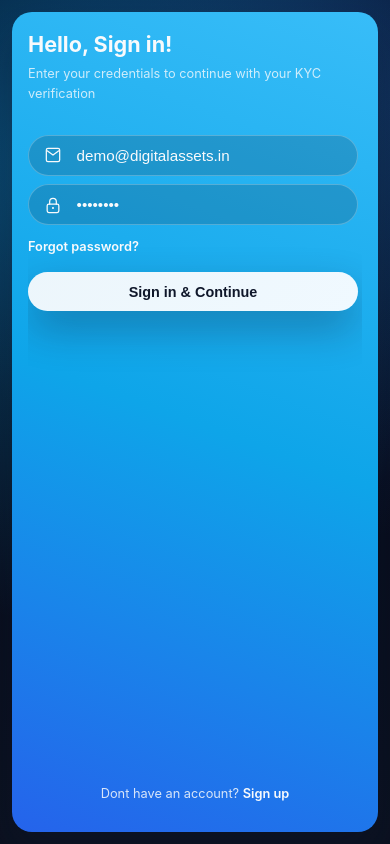
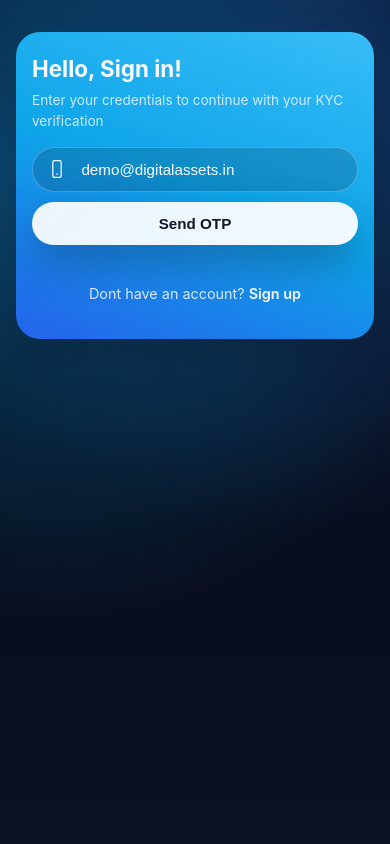
Before and after one commit to ajaypanchal761/digitalasset, a React app in the folder frontend/: page /auth/login in a window 390 px wide. Built offline with nearby package versions, Linux system fonts and the light colour scheme; the HTML template or start-up script is replaced by a standard one.

Commit message:
otp changed pages

```diff
--- a/frontend/src/components/forms/AuthInput.jsx
+++ b/frontend/src/components/forms/AuthInput.jsx
@@ -1,11 +1,11 @@
 import { forwardRef } from 'react';
 
 const AuthInput = forwardRef(function AuthInput(
-  { icon, type = 'text', placeholder, value, onChange, name, autoComplete, autoFocus },
+  { icon, type = 'text', placeholder, value, onChange, name, autoComplete, autoFocus, disabled, maxLength },
   ref,
 ) {
   return (
-    <label className="auth-field">
+    <label className={`auth-field ${disabled ? 'auth-field--disabled' : ''}`}>
       {icon ? <span className="auth-field-icon">{icon}</span> : null}
       <input
         ref={ref}
@@ -16,6 +16,8 @@ const AuthInput = forwardRef(function AuthInput(
         onChange={onChange}
         autoComplete={autoComplete}
         autoFocus={autoFocus}
+        disabled={disabled}
+        maxLength={maxLength}
       />
     </label>
   );
--- a/frontend/src/pages/Auth/Login.jsx
+++ b/frontend/src/pages/Auth/Login.jsx
@@ -1,13 +1,13 @@
 import { useState, useEffect } from "react";
 import { Link, useNavigate, useLocation } from "react-router-dom";
 import AuthCard from "../../components/common/AuthCard.jsx";
-import { MailIcon, LockIcon } from "../../components/common/AuthIcons.jsx";
+import { MailIcon, PhoneIcon } from "../../components/common/AuthIcons.jsx";
 import AuthInput from "../../components/forms/AuthInput.jsx";
 import { useAuth } from "../../context/AuthContext.jsx";
 
 const DEFAULT_CREDENTIALS = {
-  email: "demo@digitalassets.in",
-  password: "Demo@123",
+  phoneOrEmail: "demo@digitalassets.in",
+  otp: "",
 };
 
 const Login = () => {
@@ -16,6 +16,8 @@ const Login = () => {
   const { signIn } = useAuth();
 
   const [form, setForm] = useState(DEFAULT_CREDENTIALS);
+  const [otpSent, setOtpSent] = useState(false);
+  const [sendingOtp, setSendingOtp] = useState(false);
   const [submitting, setSubmitting] = useState(false);
   const [error, setError] = useState("");
   const [successMessage, setSuccessMessage] = useState("");
@@ -30,24 +32,64 @@ const Login = () => {
 
   const handleChange = (event) => {
     const { name, value } = event.target;
-    setForm((prev) => ({ ...prev, [name]: value }));
+    // Only allow numbers for OTP
+    if (name === "otp") {
+      const numericValue = value.replace(/\D/g, "");
+      setForm((prev) => ({ ...prev, [name]: numericValue }));
+    } else {
+      setForm((prev) => ({ ...prev, [name]: value }));
+    }
+  };
+
+  const handleSendOtp = async () => {
+    setError("");
+
+    if (!form.phoneOrEmail.trim()) {
+      setError("Please enter phone number or email.");
+      return;
+    }
+
+    try {
+      setSendingOtp(true);
+      // Simulate OTP sending - in real app, call API to send OTP
+      await new Promise((resolve) => setTimeout(resolve, 1000));
+      setOtpSent(true);
+      setSuccessMessage("OTP has been sent to your phone/email.");
+    } catch (err) {
+      setError("Failed to send OTP. Please try again.");
+    } finally {
+      setSendingOtp(false);
+    }
   };
 
   const handleSubmit = async (event) => {
     event.preventDefault();
     setError("");
 
-    if (!form.email.trim() || !form.password.trim()) {
-      setError("Please enter both email and password.");
+    if (!otpSent) {
+      handleSendOtp();
+      return;
+    }
+
+    if (!form.otp.trim()) {
+      setError("Please enter OTP.");
+      return;
+    }
+
+    if (form.otp.length !== 6) {
+      setError("OTP must be 6 digits.");
       return;
     }
 
     try {
       setSubmitting(true);
-      const result = await signIn(form);
+      const result = await signIn({
+        phoneOrEmail: form.phoneOrEmail,
+        otp: form.otp,
+      });
 
       if (!result.success) {
-        setError(result.error || "Unable to sign in. Please try again.");
+        setError(result.error || "Invalid OTP. Please try again.");
         setSubmitting(false);
         return;
       }
@@ -75,29 +117,57 @@ const Login = () => {
           <div className="auth-success">{successMessage}</div>
         ) : null}
         <AuthInput
-          icon={<MailIcon />}
-          type="email"
-          name="email"
-          placeholder="Enter your email"
-          value={form.email}
+          icon={<PhoneIcon />}
+          type="text"
+          name="phoneOrEmail"
+          placeholder="Enter phone number or email"
+          value={form.phoneOrEmail}
           onChange={handleChange}
-          autoComplete="email"
+          autoComplete="username"
           autoFocus
+          disabled={otpSent}
         />
-        <AuthInput
-          icon={<LockIcon />}
-          type="password"
-          name="password"
-          placeholder="Password"
-          value={form.password}
-          onChange={handleChange}
-          autoComplete="current-password"
-        />
-        <div className="auth-meta">
-          <Link to="/auth/forgot-password">Forgot password?</Link>
-        </div>
-        <button type="submit" className="auth-primary-btn" disabled={submitting}>
-          {submitting ? "Signing in..." : "Sign in & Continue"}
+        {otpSent && (
+          <AuthInput
+            icon={<MailIcon />}
+            type="text"
+            name="otp"
+            placeholder="Enter 6-digit OTP"
+            value={form.otp}
+            onChange={handleChange}
+            autoComplete="one-time-code"
+            maxLength={6}
+          />
+        )}
+        {otpSent && (
+          <div className="auth-meta">
+            <button
+              type="button"
+              onClick={handleSendOtp}
+              disabled={sendingOtp}
+              style={{
+                background: "transparent",
+                border: "none",
+                color: "#f8fafc",
+                fontWeight: 600,
+                cursor: "pointer",
+                textDecoration: "underline",
+                padding: 0,
+                fontSize: "0.95rem",
+              }}
+            >
+              {sendingOtp ? "Sending..." : "Resend OTP"}
+            </button>
+          </div>
+        )}
+        <button type="submit" className="auth-primary-btn" disabled={submitting || sendingOtp}>
+          {submitting
+            ? "Signing in..."
+            : otpSent
+              ? "Verify OTP & Sign in"
+              : sendingOtp
+                ? "Sending OTP..."
+                : "Send OTP"}
         </button>
       </form>
     </AuthCard>
--- a/frontend/src/pages/Auth/Register.jsx
+++ b/frontend/src/pages/Auth/Register.jsx
@@ -1,7 +1,7 @@
 import { useState, useEffect } from "react";
 import { Link, useNavigate } from "react-router-dom";
 import AuthCard from "../../components/common/AuthCard.jsx";
-import { UserIcon, MailIcon, PhoneIcon, LockIcon } from "../../components/common/AuthIcons.jsx";
+import { UserIcon, MailIcon, PhoneIcon } from "../../components/common/AuthIcons.jsx";
 import AuthInput from "../../components/forms/AuthInput.jsx";
 import { useAuth } from "../../context/AuthContext.jsx";
 
@@ -11,14 +11,15 @@ const Register = () => {
 
   const [form, setForm] = useState({
     fullName: "",
-    contact: "",
+    phone: "",
     email: "",
-    password: "",
-    confirmPassword: "",
+    otp: "",
     acceptTerms: false,
   });
 
   const [errors, setErrors] = useState({});
+  const [otpSent, setOtpSent] = useState(false);
+  const [sendingOtp, setSendingOtp] = useState(false);
   const [submitting, setSubmitting] = useState(false);
   const [showEmailVerification, setShowEmailVerification] = useState(false);
   const [verificationSuccess, setVerificationSuccess] = useState(false);
@@ -26,35 +27,34 @@ const Register = () => {
 
   const handleChange = (event) => {
     const { name, value, type, checked } = event.target;
-    setForm((prev) => ({
-      ...prev,
-      [name]: type === "checkbox" ? checked : value,
-    }));
+    // Only allow numbers for phone and OTP
+    if (type === "checkbox") {
+      setForm((prev) => ({ ...prev, [name]: checked }));
+    } else if (name === "phone" || name === "otp") {
+      const numericValue = value.replace(/\D/g, "");
+      setForm((prev) => ({ ...prev, [name]: numericValue }));
+    } else {
+      setForm((prev) => ({ ...prev, [name]: value }));
+    }
   };
 
-  const validate = () => {
+  const validateBasicInfo = () => {
     const nextErrors = {};
 
     if (!form.fullName.trim()) {
       nextErrors.fullName = "Full name is required.";
     }
 
-    if (!form.contact.trim()) {
-      nextErrors.contact = "Phone or email is required.";
+    if (!form.phone.trim()) {
+      nextErrors.phone = "Phone number is required.";
+    } else if (!/^[0-9]{10}$/.test(form.phone.trim())) {
+      nextErrors.phone = "Enter a valid 10-digit phone number.";
     }
 
     if (!form.email.trim()) {
       nextErrors.email = "Email is required.";
     } else if (!/^[^\s@]+@[^\s@]+\.[^\s@]+$/.test(form.email)) {
       nextErrors.email = "Enter a valid email address.";
-    }
-
-    if (form.password.length < 8) {
-      nextErrors.password = "Password must be at least 8 characters.";
-    }
-
-    if (form.password !== form.confirmPassword) {
-      nextErrors.confirmPassword = "Passwords do not match.";
     }
 
     if (!form.acceptTerms) {
@@ -65,12 +65,49 @@ const Register = () => {
     return Object.keys(nextErrors).length === 0;
   };
 
+  const validateOtp = () => {
+    const nextErrors = {};
+
+    if (!form.otp.trim()) {
+      nextErrors.otp = "OTP is required.";
+    } else if (form.otp.length !== 6 || !/^[0-9]{6}$/.test(form.otp.trim())) {
+      nextErrors.otp = "OTP must be 6 digits.";
+    }
+
+    setErrors(nextErrors);
+    return Object.keys(nextErrors).length === 0;
+  };
+
+  const handleSendOtp = async () => {
+    setErrors({});
+    if (!validateBasicInfo()) {
+      return;
+    }
+
+    try {
+      setSendingOtp(true);
+      // Simulate OTP sending - in real app, call API to send OTP
+      await new Promise((resolve) => setTimeout(resolve, 1000));
+      setOtpSent(true);
+      setErrors({});
+    } catch (err) {
+      setErrors({ form: "Failed to send OTP. Please try again." });
+    } finally {
+      setSendingOtp(false);
+    }
+  };
+
   const handleSubmit = async (event) => {
     event.preventDefault();
     setShowEmailVerification(false);
     setVerificationSuccess(false);
 
-    if (!validate()) {
+    if (!otpSent) {
+      handleSendOtp();
+      return;
+    }
+
+    if (!validateOtp()) {
       return;
     }
 
@@ -78,9 +115,9 @@ const Register = () => {
       setSubmitting(true);
       const result = await signUp({
         fullName: form.fullName,
-        contact: form.contact,
+        phone: form.phone,
         email: form.email,
-        password: form.password,
+        otp: form.otp,
       });
 
       if (result.success) {
@@ -183,13 +220,15 @@ const Register = () => {
 
         <AuthInput
           icon={<PhoneIcon />}
-          name="contact"
-          placeholder="Phone or Email"
-          value={form.contact}
+          type="tel"
+          name="phone"
+          placeholder="Phone number"
+          value={form.phone}
           onChange={handleChange}
           autoComplete="tel"
+          disabled={otpSent}
         />
-        {errors.contact ? <span className="auth-error-text">{errors.contact}</span> : null}
+        {errors.phone ? <span className="auth-error-text">{errors.phone}</span> : null}
 
         <AuthInput
           icon={<MailIcon />}
@@ -199,33 +238,46 @@ const Register = () => {
           value={form.email}
           onChange={handleChange}
           autoComplete="email"
+          disabled={otpSent}
         />
         {errors.email ? <span className="auth-error-text">{errors.email}</span> : null}
 
+        {otpSent && (
+          <>
             <AuthInput
-          icon={<LockIcon />}
-          type="password"
-          name="password"
-          placeholder="Password"
-          value={form.password}
+              icon={<MailIcon />}
+              type="text"
+              name="otp"
+              placeholder="Enter 6-digit OTP"
+              value={form.otp}
               onChange={handleChange}
-          autoComplete="new-password"
+              autoComplete="one-time-code"
+              maxLength={6}
             />
-        {errors.password ? <span className="auth-error-text">{errors.password}</span> : null}
+            {errors.otp ? <span className="auth-error-text">{errors.otp}</span> : null}
+            <div className="auth-meta">
+              <button
+                type="button"
+                onClick={handleSendOtp}
+                disabled={sendingOtp}
+                style={{
+                  background: "transparent",
+                  border: "none",
+                  color: "#f8fafc",
+                  fontWeight: 600,
+                  cursor: "pointer",
+                  textDecoration: "underline",
+                  padding: 0,
+                  fontSize: "0.95rem",
+                }}
+              >
+                {sendingOtp ? "Sending..." : "Resend OTP"}
+              </button>
+            </div>
+          </>
+        )}
 
-        <AuthInput
-          icon={<LockIcon />}
-          type="password"
-          name="confirmPassword"
-          placeholder="Confirm password"
-          value={form.confirmPassword}
-          onChange={handleChange}
-          autoComplete="new-password"
-        />
-        {errors.confirmPassword ? (
-          <span className="auth-error-text">{errors.confirmPassword}</span>
-        ) : null}
-
+        {!otpSent && (
           <label className="auth-terms">
             <input
               type="checkbox"
@@ -237,10 +289,17 @@ const Register = () => {
               I agree to the <Link to="/legal/terms">Terms & Conditions</Link>
             </span>
           </label>
+        )}
         {errors.acceptTerms ? <span className="auth-error-text">{errors.acceptTerms}</span> : null}
 
-        <button type="submit" className="auth-primary-btn" disabled={submitting}>
-          {submitting ? "Creating account..." : "Sign up"}
+        <button type="submit" className="auth-primary-btn" disabled={submitting || sendingOtp}>
+          {submitting
+            ? "Creating account..."
+            : otpSent
+              ? "Verify OTP & Sign up"
+              : sendingOtp
+                ? "Sending OTP..."
+                : "Send OTP"}
         </button>
       </form>
       )}
--- a/frontend/src/styles/auth.css
+++ b/frontend/src/styles/auth.css
@@ -101,6 +101,11 @@
   color: #f8fafc;
 }
 
+.auth-field--disabled {
+  opacity: 0.6;
+  cursor: not-allowed;
+}
+
 .auth-field input {
   flex: 1;
   background: transparent !important;
@@ -111,6 +116,11 @@
   -webkit-appearance: none;
   -moz-appearance: none;
   appearance: none;
+}
+
+.auth-field input:disabled {
+  cursor: not-allowed;
+  opacity: 0.7;
 }
 
 .auth-field input:-webkit-autofill,
@@ -323,14 +333,17 @@
   }
 
   .auth-container {
-    padding: 0.75rem;
+    padding: 1rem;
     flex: 1;
     display: flex;
-    align-items: center;
+    align-items: flex-start;
     justify-content: center;
-    overflow: hidden;
+    overflow-y: auto;
+    overflow-x: hidden;
+    -webkit-overflow-scrolling: touch;
     min-height: 0;
     max-height: 100vh;
+    padding-top: 2rem;
   }
 
   .auth-visual {
@@ -338,57 +351,64 @@
   }
 
   .auth-card {
-    border-radius: 1.25rem;
+    border-radius: 1.5rem;
     box-shadow: 0 20px 40px rgba(15, 23, 42, 0.35);
-    padding: 1rem;
+    padding: 1.25rem 1rem;
     width: 100%;
     max-width: 100%;
-    height: 100%;
-    max-height: 100vh;
-    overflow: hidden;
+    max-height: calc(100vh - 4rem);
+    overflow-y: auto;
+    overflow-x: hidden;
+    -webkit-overflow-scrolling: touch;
     display: flex;
     flex-direction: column;
     box-sizing: border-box;
+    gap: 1rem;
+  }
+
+  /* Login page - more compact, auto height */
+  .auth-card:not(:has(.auth-verification-banner)) {
+    max-height: fit-content;
+    margin-bottom: 2rem;
   }
 
   .auth-card__header {
     flex-shrink: 0;
-    margin-bottom: 0.75rem;
   }
 
   .auth-card__header h1 {
-    font-size: 1.35rem;
-    margin-bottom: 0.25rem;
+    font-size: 1.4rem;
+    margin-bottom: 0.3rem;
   }
 
   .auth-card__header p {
-    font-size: 0.8rem;
+    font-size: 0.85rem;
     margin: 0;
   }
 
   .auth-card__body {
     flex: 1;
     min-height: 0;
-    overflow-y: auto;
-    overflow-x: hidden;
-    -webkit-overflow-scrolling: touch;
-    gap: 0.75rem;
-    padding-right: 0.25rem;
+    display: flex;
+    flex-direction: column;
+    gap: 1rem;
   }
 
   .auth-card__footer {
     flex-shrink: 0;
-    font-size: 0.8rem;
-    margin-top: 0.5rem;
+    font-size: 0.9rem;
+    text-align: center;
     padding-top: 0.5rem;
   }
 
   .auth-form {
-    gap: 0.5rem;
+    gap: 0.65rem;
+    display: flex;
+    flex-direction: column;
   }
 
   .auth-field {
-    padding: 0.6rem 0.85rem;
+    padding: 0.7rem 0.9rem;
   }
 
   .auth-field input {
@@ -396,6 +416,7 @@
     -webkit-appearance: none;
     -moz-appearance: none;
     appearance: none;
+    font-size: 0.95rem;
   }
 
   .auth-field input:-webkit-autofill,
@@ -408,16 +429,17 @@
   }
 
   .auth-primary-btn {
-    padding: 0.7rem 1rem;
-    font-size: 0.9rem;
-    margin-top: 0.25rem;
+    padding: 0.8rem 1rem;
+    font-size: 0.95rem;
+    margin-top: 0;
   }
 
   .auth-meta {
-    flex-direction: column;
-    align-items: flex-start;
-    font-size: 0.8rem;
-    margin: 0.25rem 0;
+    display: flex;
+    justify-content: space-between;
+    align-items: center;
+    font-size: 0.95rem;
+    margin: 0;
   }
 
   .auth-error,
```
Also changed, not shown: frontend/src/context/AuthContext.jsx (+10 -4 lines), frontend/src/pages/Kyc/kyc.css (+22 -13 lines). Lines whose indentation alone changed are shown as unchanged.
